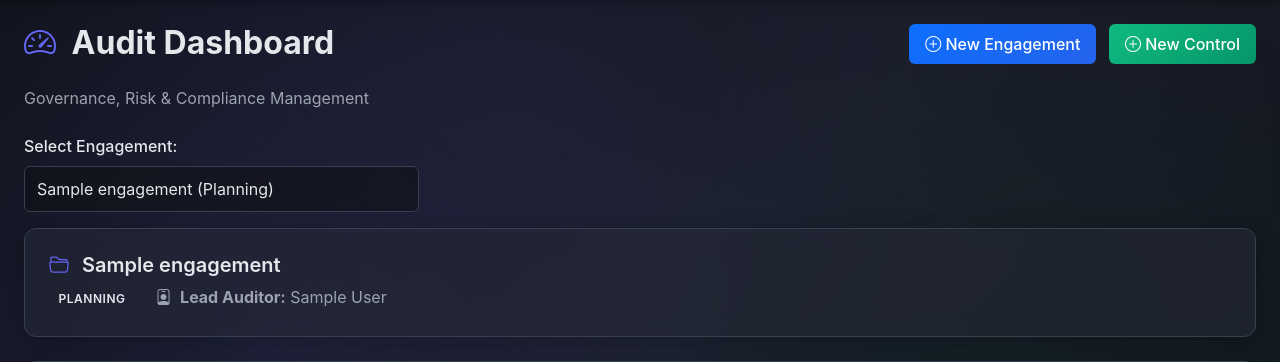
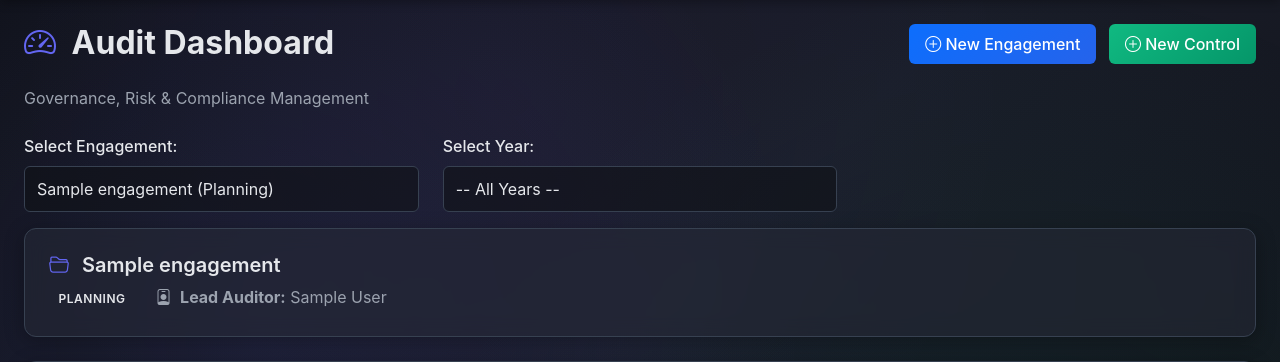
Before and after one commit to Shivubankar/test, a Django app: page / in a window 1280 px wide. Shown: the part 63-425 px from the top of the page. Run offline with Django 5.2, Linux system fonts and the light colour scheme; a user stored in the database is signed in; tables that the repository leaves empty hold one stand-in row (values such as "Sample post").

Commit message:
Added audit year field to control requirements

```diff
--- a/audit/models.py
+++ b/audit/models.py
@@ -25,6 +25,7 @@
 
 class ControlRequirement(models.Model):
     engagement = models.ForeignKey(Engagement, on_delete=models.CASCADE, related_name='controls')
+    year = models.IntegerField(null=True, blank=True, help_text="Year for the control (1985-2050)")
     control_id = models.CharField(max_length=100)
     description = models.TextField()
     testing_procedure = models.TextField(verbose_name="Test Identified")
--- a/audit/templates/audit/dashboard.html
+++ b/audit/templates/audit/dashboard.html
@@ -26,11 +26,22 @@
 <div class="row mb-3">
     <div class="col-md-4">
         <label class="form-label">Select Engagement:</label>
-        <select class="form-select" id="engagementSelect" onchange="window.location.href='?engagement=' + this.value">
+        <select class="form-select" id="engagementSelect">
             <option value="">-- All Engagements --</option>
             {% for eng in engagements %}
             <option value="{{ eng.id }}" {% if engagement and engagement.id == eng.id %}selected{% endif %}>
                 {{ eng.title }} ({{ eng.status }})
+            </option>
+            {% endfor %}
+        </select>
+    </div>
+    <div class="col-md-4" id="year-filter-container" style="display: {% if engagement and available_years %}block{% else %}none{% endif %};">
+        <label class="form-label">Select Year:</label>
+        <select class="form-select" id="yearSelect">
+            <option value="">-- All Years --</option>
+            {% for year in available_years %}
+            <option value="{{ year }}" {% if selected_year == year %}selected{% endif %}>
+                {{ year }}
             </option>
             {% endfor %}
         </select>
@@ -359,6 +370,38 @@
 {% block extra_js %}
 <script>
     document.addEventListener('DOMContentLoaded', function() {
+        const engagementSelect = document.getElementById('engagementSelect');
+        const yearSelect = document.getElementById('yearSelect');
+        const yearFilterContainer = document.getElementById('year-filter-container');
+
+        // Handle engagement selection change
+        engagementSelect.addEventListener('change', function() {
+            const engagementId = this.value;
+
+            if (engagementId) {
+                // Redirect to dashboard with engagement parameter
+                // The backend will provide available years and show/hide the year filter
+                window.location.href = '?engagement=' + engagementId;
+            } else {
+                // No engagement selected, go to base URL
+                window.location.href = '{% url "dashboard" %}';
+            }
+        });
+
+        // Handle year selection change
+        yearSelect.addEventListener('change', function() {
+            const engagementId = engagementSelect.value;
+            const year = this.value;
+
+            if (engagementId) {
+                let url = '?engagement=' + engagementId;
+                if (year) {
+                    url += '&year=' + year;
+                }
+                window.location.href = url;
+            }
+        });
+
         // Force enable all buttons in modals
         function enableModalButtons() {
             document.querySelectorAll('.modal button').forEach(function(btn) {
--- a/audit/urls.py
+++ b/audit/urls.py
@@ -3,6 +3,7 @@
 
 urlpatterns = [
     path('', views.dashboard, name='dashboard'),
+    path('get-years/', views.get_years, name='get_years'),
     path('upload-evidence/<int:request_id>/', views.upload_evidence, name='upload_evidence'),
     path('upload-workpaper/<int:request_id>/', views.upload_workpaper, name='upload_workpaper'),
     path('review-request/<int:request_id>/', views.review_request, name='review_request'),
--- a/audit/views.py
+++ b/audit/views.py
@@ -25,14 +25,30 @@
 @login_required
 def dashboard(request):
     engagement_id = request.GET.get('engagement')
+    year = request.GET.get('year')
 
     if engagement_id:
         engagement = get_object_or_404(Engagement, id=engagement_id)
         controls = ControlRequirement.objects.filter(engagement=engagement).select_related('engagement')
+
+        # Filter by year if provided
+        if year:
+            try:
+                year_int = int(year)
+                controls = controls.filter(year=year_int)
+            except (ValueError, TypeError):
+                pass  # Invalid year, ignore filter
     else:
         engagement = Engagement.objects.first()
         if engagement:
             controls = ControlRequirement.objects.filter(engagement=engagement).select_related('engagement')
+            # Filter by year if provided
+            if year:
+                try:
+                    year_int = int(year)
+                    controls = controls.filter(year=year_int)
+                except (ValueError, TypeError):
+                    pass  # Invalid year, ignore filter
         else:
             controls = ControlRequirement.objects.none()
 
@@ -55,14 +71,59 @@
     engagements = Engagement.objects.all()
     user_role = get_user_role(request.user)
 
+    # Get available years for the selected engagement
+    available_years = []
+    if engagement:
+        available_years = list(
+            ControlRequirement.objects
+            .filter(engagement=engagement)
+            .exclude(year__isnull=True)
+            .values_list('year', flat=True)
+            .distinct()
+            .order_by('-year')
+        )
+
+    # Convert selected_year to int for template comparison
+    selected_year_int = None
+    if year:
+        try:
+            selected_year_int = int(year)
+        except (ValueError, TypeError):
+            pass
+
     context = {
         'engagement': engagement,
         'engagements': engagements,
         'control_requests': control_requests,
         'user_role': user_role,
+        'selected_year': selected_year_int,
+        'available_years': available_years,
     }
 
     return render(request, 'audit/dashboard.html', context)
+
+
+@login_required
+def get_years(request):
+    """AJAX endpoint to get available years for an engagement"""
+    engagement_id = request.GET.get('engagement')
+
+    if not engagement_id:
+        return JsonResponse({'years': []})
+
+    try:
+        engagement = get_object_or_404(Engagement, id=engagement_id)
+        years = list(
+            ControlRequirement.objects
+            .filter(engagement=engagement)
+            .exclude(year__isnull=True)
+            .values_list('year', flat=True)
+            .distinct()
+            .order_by('-year')
+        )
+        return JsonResponse({'years': years})
+    except Exception as e:
+        return JsonResponse({'years': []})
 
 
 @login_required
```
Also changed, not shown: audit/forms.py (+40 -2 lines), audit/templates/audit/create_control.html (+32 -0 lines), audit/migrations/0002_controlrequirement_year.py (added).
